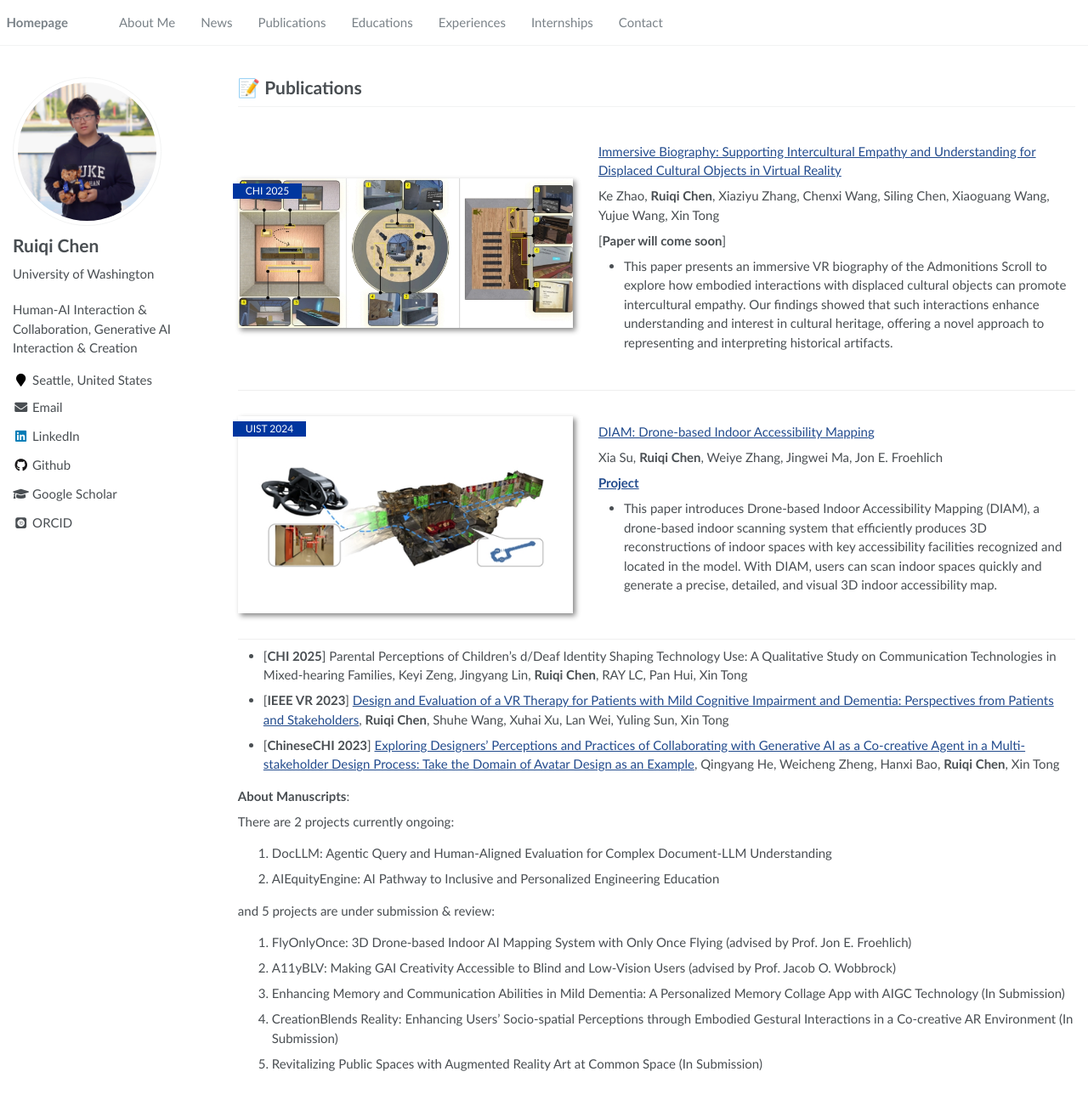
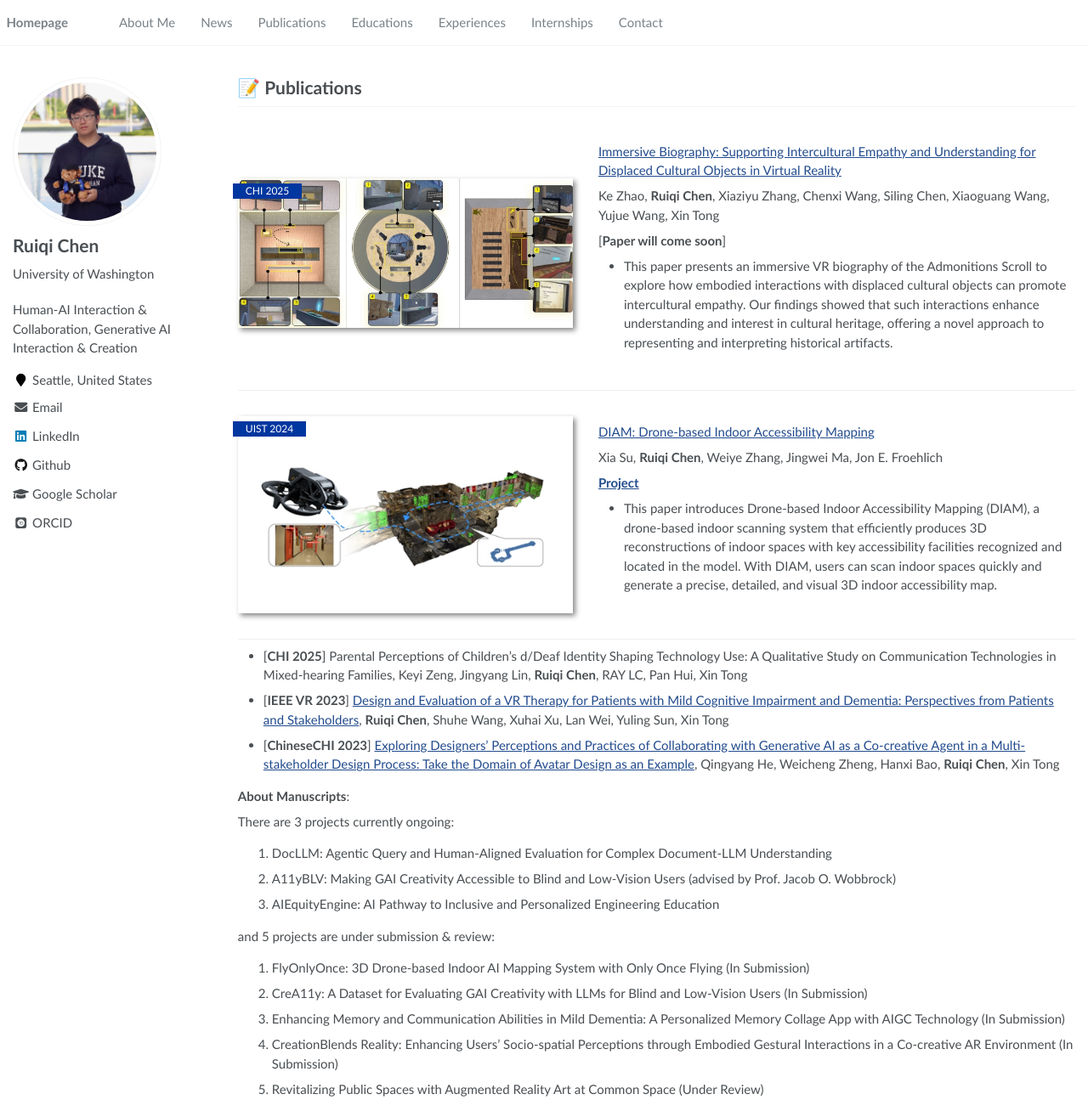
Before and after one commit to Ruiqi-Chen-0216/Ruiqi-Chen-0216.github.io, a Jekyll site: the page built from _pages/publications.md, in a window 1280 px wide and 1308 px high. Shown: the whole window at 85% size. Built offline with Jekyll 4.4.1, drawn with Linux system fonts in a browser that asks for light colours; some web fonts are replaced.

Commit message:
Update publications.md

```diff
--- a/_pages/publications.md
+++ b/_pages/publications.md
@@ -63,16 +63,17 @@
 
 **About Manuscripts**:
 
-There are 2 projects currently ongoing:
+There are 3 projects currently ongoing:
 1. DocLLM: Agentic Query and Human-Aligned Evaluation for Complex Document-LLM Understanding
-2. AIEquityEngine: AI Pathway to Inclusive and Personalized Engineering Education
+2. A11yBLV: Making GAI Creativity Accessible to Blind and Low-Vision Users (advised by Prof. Jacob O. Wobbrock)
+3. AIEquityEngine: AI Pathway to Inclusive and Personalized Engineering Education
 
 and 5 projects are under submission & review:
-1. FlyOnlyOnce: 3D Drone-based Indoor AI Mapping System with Only Once Flying (advised by Prof. Jon E. Froehlich)
-2. A11yBLV: Making GAI Creativity Accessible to Blind and Low-Vision Users (advised by Prof. Jacob O. Wobbrock)
+1. FlyOnlyOnce: 3D Drone-based Indoor AI Mapping System with Only Once Flying (In Submission)
+2. CreA11y: A Dataset for Evaluating GAI Creativity with LLMs for Blind and Low-Vision Users (In Submission)
 3. Enhancing Memory and Communication Abilities in Mild Dementia: A Personalized Memory Collage App with AIGC Technology (In Submission)
 4. CreationBlends Reality: Enhancing Users' Socio-spatial Perceptions through Embodied Gestural Interactions in a Co-creative AR Environment (In Submission)
-5. Revitalizing Public Spaces with Augmented Reality Art at Common Space (In Submission)
+5. Revitalizing Public Spaces with Augmented Reality Art at Common Space (Under Review)
 
 <!--- [Lorem ipsum dolor sit amet, consectetur adipiscing elit. Vivamus ornare aliquet ipsum, ac tempus justo dapibus sit amet](https://github.com), A, B, C, **CVPR 2020**-->
 
```
